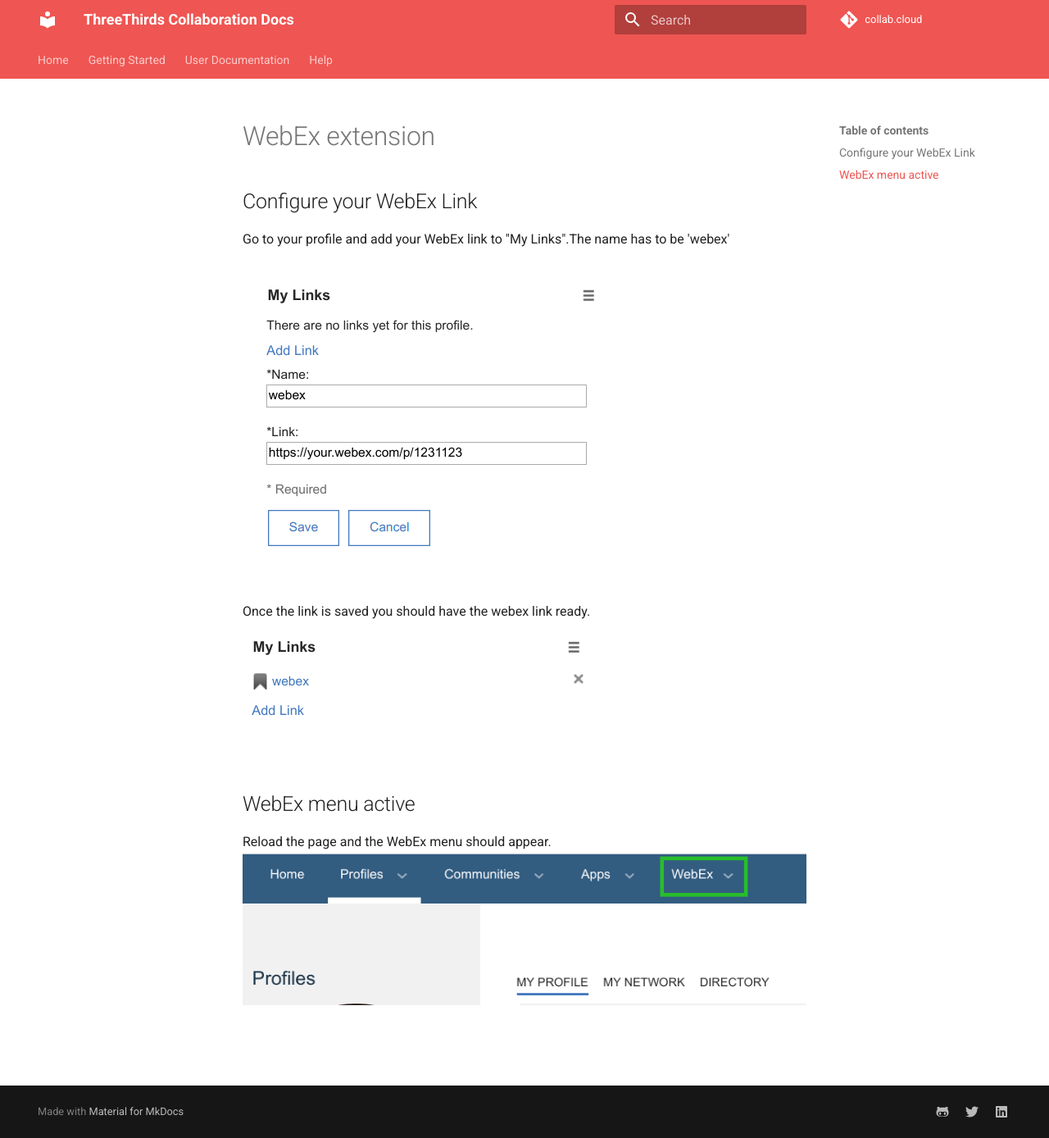
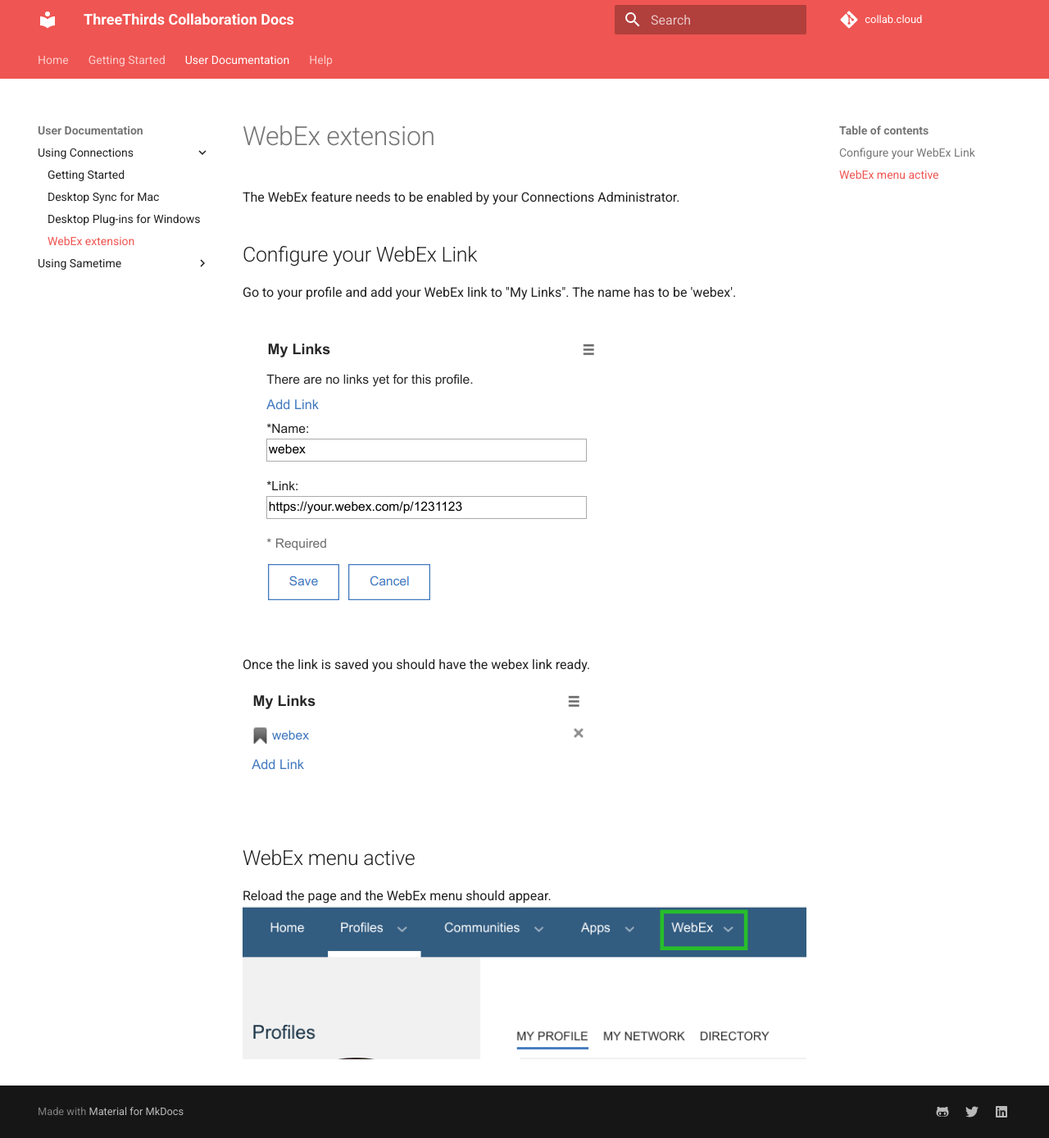
Before and after one commit to collabdotcloud/docs.collab.cloud, an MkDocs documentation site: the page built from docs/users/using-webex-extension.md, in a window 1280 px wide and 1388 px high. Shown: the whole window at 82% size. Built offline with MkDocs 1.6.1 and Material for MkDocs 9.7.7, drawn with Linux system fonts in a browser that asks for light colours.

Commit message:
webex extension added

```diff
--- a/docs/admin/webex-extension.md
+++ b/docs/users/using-webex-extension.md
@@ -1,8 +1,10 @@
 # WebEx extension
+
+The WebEx feature needs to be enabled by your Connections Administrator.
 
 ## Configure your WebEx Link
 
-Go to your profile and add your WebEx link to "My Links".The name has to be 'webex'
+Go to your profile and add your WebEx link to "My Links". The name has to be 'webex'.
 
 ![Webex Links](../assets/images/extensions/webex-my-links.png)
 
--- a/mkdocs.yml
+++ b/mkdocs.yml
@@ -47,7 +47,9 @@
       - Getting Started: users/using-connections-gettingstarted.md
       - Desktop Sync for Mac: users/desktop-plugins-mac.md
       - Desktop Plug-ins for Windows: users/desktop-plugins-windows.md
+      - WebEx extension: users/using-webex-extension.md
 #      - Using Connections: users/using-connections.md
+
     - Using Sametime:
       - Getting Started: users/using-sametime-gettingstarted.md
       - Using Sametime: users/using-sametime.md
```
Also changed, not shown: docs/admin/extension-webex.md (added, +1 -0 lines), docs/users/using-connections.md (+2 -1 lines).
